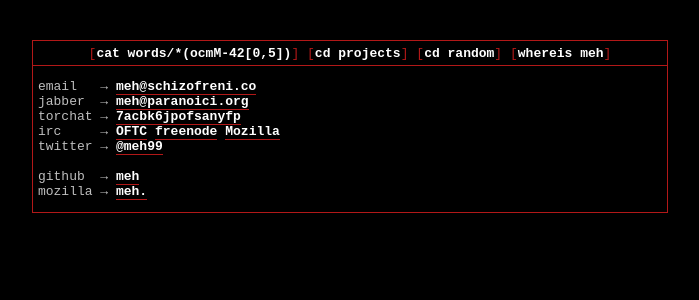
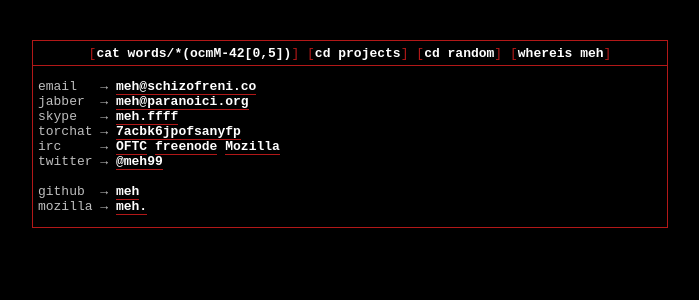
Before and after one commit to meh/meh.github.io, a Jekyll site: the page built from whereis.html, in a window 1280 px wide. Shown: the top 300 px of the page, without its empty margins (290-989 px from the left). Built offline with Jekyll 4.4.1, drawn with Linux system fonts in a browser that asks for light colours; Markdown is read by kramdown in place of the engine named in the settings.

Commit message:
whereis: add skype

```diff
--- a/whereis.html
+++ b/whereis.html
@@ -9,6 +9,7 @@ comments: false
 <pre style="background: none !important;">
 email   → <a href="mailto:meh@schizofreni.co">meh@schizofreni.co</a>
 jabber  → <a href="jabber://meh@paranoici.org">meh@paranoici.org</a>
+skype   → <a href="skype://meh.ffff">meh.ffff</a>
 torchat → <a href="torchat://7acbk6jpofsanyfp">7acbk6jpofsanyfp</a>
 irc     → <a href="irc://irc.oftc.net/meh,isnick">OFTC</a> <a href="irc://irc.freenode.net/meh`,isnick">freenode</a> <a href="irc://irc.mozilla.org/meh,isnick">Mozilla</a>
 twitter → <a href="http://twitter.com/meh99">@meh99</a>
```
